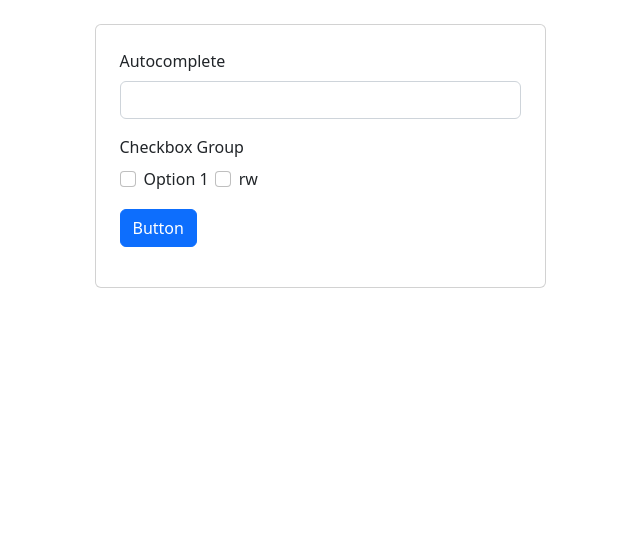
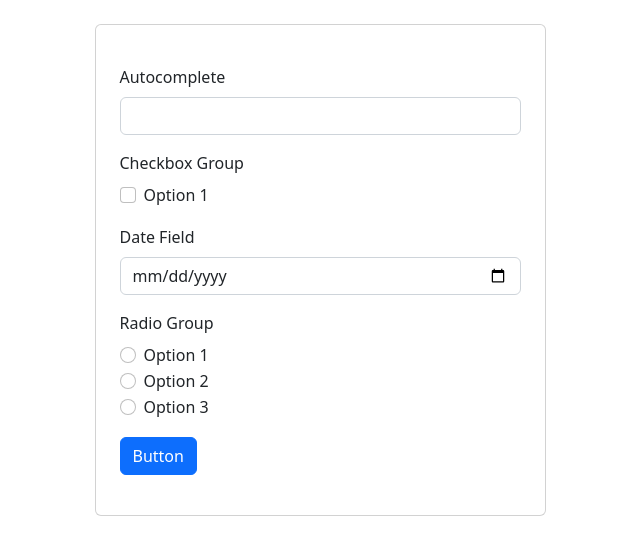
Before and after one commit to sivaramakrishnan-techconative/fb2, a Next.js app: page /demo in a window 1280 px wide. Shown: the top 554 px of the page, without its empty margins (320-960 px from the left). Built offline with nearby package versions, Linux system fonts and the light colour scheme.

Commit message:
final changes

```diff
--- a/src/pages/demo.jsx
+++ b/src/pages/demo.jsx
@@ -5,21 +5,46 @@ const FHForm = () => {
   const [data, setData] = useState({});
   const [checkbox, setCheckbox] = useState([]);
   const [name, setName] = useState("");
+  const [msg, setMsg] = useState("");
+  var hasFiles = false;
+  var jsonData = {},
+    finalData;
+  useEffect(() => {
+    if (name && checkbox.length > 0) {
+      setData({ ...data, [name]: checkbox });
+    }
+  }, [checkbox, name]);
   const onSubmit = (e) => {
-    fetch(e.target.action, {
-      method: form.method,
-      body: data,
-      headers: {
-        "Content-Type": "application/json",
-      },
+    console.log(data);
+    const formData = new FormData();
+    for (const [key, value] of Object.entries(data)) {
+      if (hasFiles) {
+        formData.append(key, value);
+      } else {
+        jsonData[key] = value;
+      }
+    }
+    if (hasFiles) {
+      finalData = formData;
+    } else {
+      finalData = JSON.stringify(jsonData);
+    }
+    fetch("https://data.formhouse.pro/36rKEtcDFRtv0ZhwnONnFK", {
+      method: "post",
+      body: finalData,
     })
-      .then((res) => {
-        console.log(res);
+      .then((response) => {
+        if (response.ok) {
+          setMsg("Thank you for your submission");
+        } else {
+          setMsg("Oops! Something went wrong");
+        }
       })
-      .catch((err) => {
-        console.log(err);
+      .catch((error) => {
+        setMsg("Oops! Something went wrong");
       });
   };
+
   const onChangeHandler = (e) => {
     if (e.target.checked) {
       setCheckbox([...checkbox, e.target.value]);
@@ -29,26 +54,18 @@ const FHForm = () => {
     setName(e.target.name);
   };
 
-  useEffect(() => {
-    if (name && checkbox.length > 0) {
-      setData({ ...data, [name]: checkbox });
-    }
-  }, [checkbox, name]);
   return (
     <>
       <Container>
         <Row className="justify-content-center">
           <Col md={5}>
             <Card className="my-4 p-4">
-              <form
-                id="my-form"
-                action="https://data.formhouse.pro/36rKEtcDFRtv0ZhwnONnFK"
-                method="post"
-              >
+              <p>{msg ? msg : ""}</p>
+
               <div>
                 <label
                   className="form-label"
-                    htmlFor="autocomplete-1677826897512-0"
+                  htmlFor="autocomplete_1678178539285_0"
                 >
                   Autocomplete
                 </label>
@@ -56,10 +73,10 @@ const FHForm = () => {
                   onChange={(e) =>
                     setData({ ...data, [e.target.name]: e.target.value })
                   }
-                    name="autocomplete-1677826897512-0"
+                  name="autocomplete_1678178539285_0"
                   list="datalistOptions"
                   className="form-control mb-3"
-                    id="autocomplete-1677826897512-0"
+                  id="autocomplete_1678178539285_0"
                 />
                 <datalist id="datalistOptions">
                   <option value="option-1">Option 1</option>,
@@ -74,47 +91,107 @@ const FHForm = () => {
                     <label
                       className="form-check-label "
                       style={{ marginRight: "30px" }}
-                        htmlFor="checkbox-group-1677828809736-0-0"
+                      htmlFor="checkbox_group_1678178540059_0-0"
                     >
                       <input
-                          name="checkbox-group-1677828809736-0"
+                        name="checkbox_group_1678178540059_0"
                         className="form-check-input "
                         onChange={onChangeHandler}
                         type="checkbox"
                         value="option-1"
-                          id="checkbox-group-1677828809736-0-0"
+                        id="checkbox_group_1678178540059_0-0"
                       />
                       Option 1
-                      </label>
-                      <label
-                        className="form-check-label "
-                        style={{ marginRight: "30px" }}
-                        htmlFor="checkbox-group-1677828809736-0-1"
-                      >
-                        <input
-                          name="checkbox-group-1677828809736-0"
-                          className="form-check-input "
-                          onChange={onChangeHandler}
-                          type="checkbox"
-                          value="dt"
-                          id="checkbox-group-1677828809736-0-1"
-                        />
-                        rw
                     </label>
                   </div>
                 </div>
               </div>
               <div>
+                <label className="form-label" htmlFor="date_1678178540887_0">
+                  Date Field
+                </label>
+                <input
+                  type="date"
+                  className="form-control mb-3"
+                  onChange={(e) =>
+                    setData({ ...data, [e.target.name]: e.target.value })
+                  }
+                  name="date_1678178540887_0"
+                  id="date_1678178540887_0"
+                />
+              </div>
+              <div className="mb-3">
+                <label
+                  className="form-label"
+                  htmlFor="radio_group_1678178543523_0"
+                >
+                  Radio Group
+                </label>
+                <div className="form-check ">
+                  <input
+                    className="form-check-input"
+                    type="radio"
+                    name="radio_group_1678178543523_0"
+                    value="option-1"
+                    onChange={(e) =>
+                      setData({ ...data, [e.target.name]: e.target.value })
+                    }
+                    id="radio_group_1678178543523_0-0"
+                  />
+                  <label
+                    className="form-check-label"
+                    htmlFor="radio_group_1678178543523_0-0"
+                  >
+                    Option 1
+                  </label>
+                </div>
+                <div className="form-check ">
+                  <input
+                    className="form-check-input"
+                    type="radio"
+                    name="radio_group_1678178543523_0"
+                    value="option-2"
+                    onChange={(e) =>
+                      setData({ ...data, [e.target.name]: e.target.value })
+                    }
+                    id="radio_group_1678178543523_0-1"
+                  />
+                  <label
+                    className="form-check-label"
+                    htmlFor="radio_group_1678178543523_0-1"
+                  >
+                    Option 2
+                  </label>
+                </div>
+                <div className="form-check ">
+                  <input
+                    className="form-check-input"
+                    type="radio"
+                    name="radio_group_1678178543523_0"
+                    value="option-3"
+                    onChange={(e) =>
+                      setData({ ...data, [e.target.name]: e.target.value })
+                    }
+                    id="radio_group_1678178543523_0-2"
+                  />
+                  <label
+                    className="form-check-label"
+                    htmlFor="radio_group_1678178543523_0-2"
+                  >
+                    Option 3
+                  </label>
+                </div>
+              </div>
+              <div>
                 <button
-                    type="submit"
+                  type="button"
                   className="btn btn-primary mb-3"
                   onClick={onSubmit}
-                    id="button-1677827392055-0"
+                  id="button_1678178544850_0"
                 >
                   Button
                 </button>
               </div>
-              </form>
             </Card>
           </Col>
         </Row>
```
Also changed, not shown: components/test.tsx (+47 -24 lines), test.html (+61 -11 lines). Lines whose indentation alone changed are shown as unchanged.
